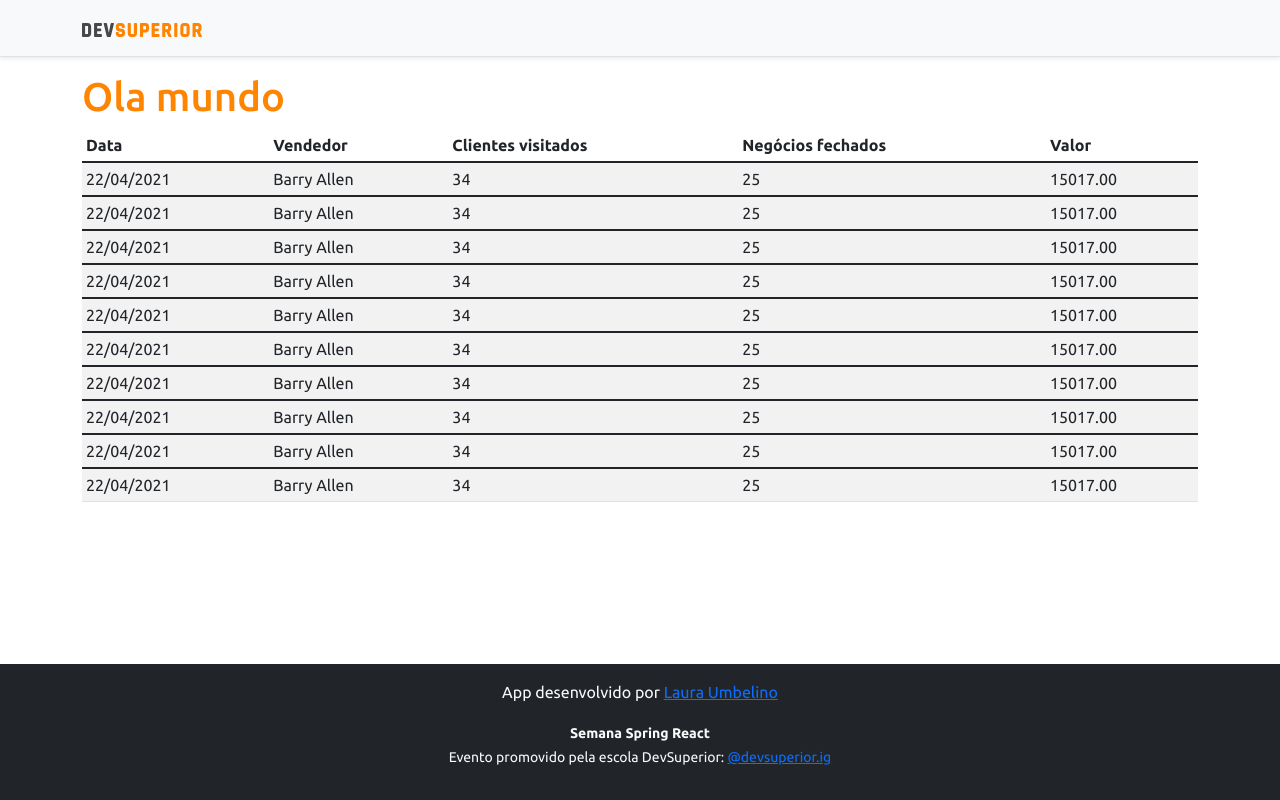
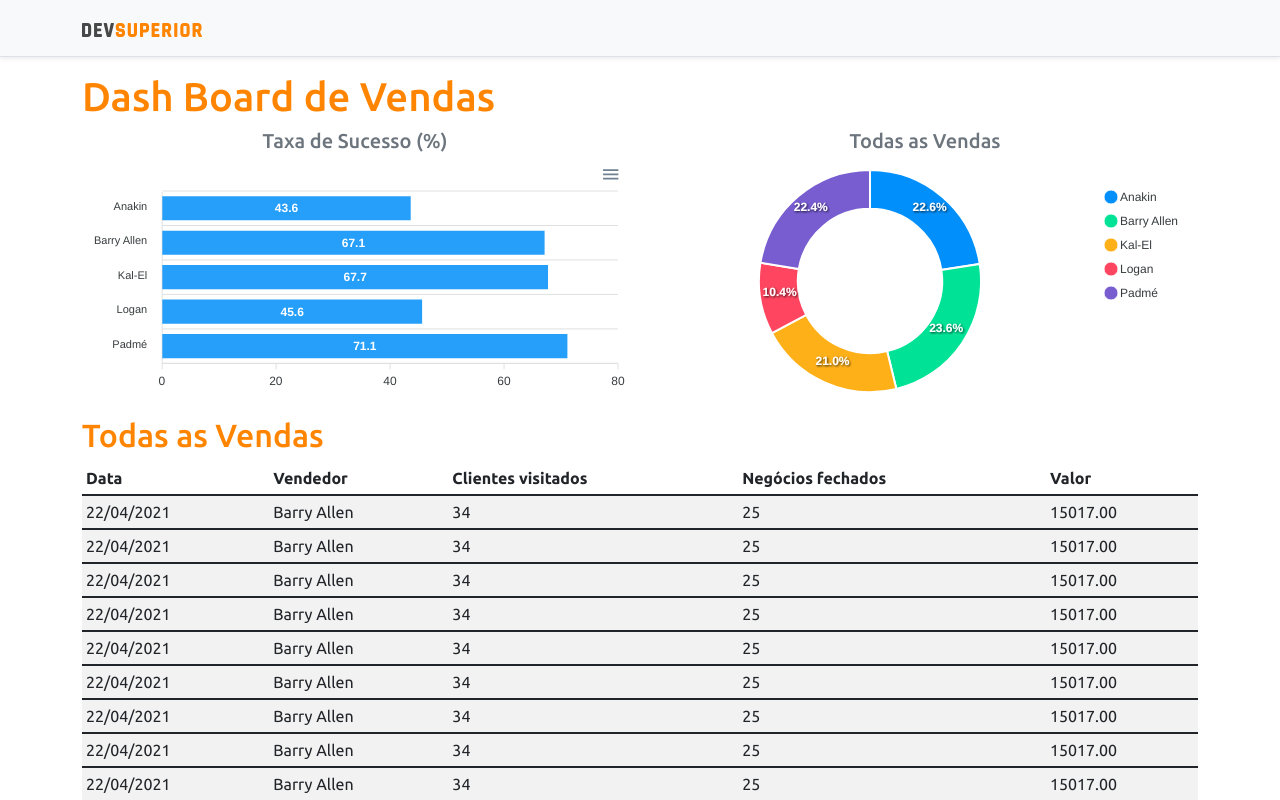
Before and after one commit to Lauraumbelino22/project-sds3, a React (Create React App) app in the folder frontend/: page / in a window 1280 px wide. Shown: the top 800 px of the page. Built offline with nearby package versions, Linux system fonts and the light colour scheme.

Commit message:
Static charts

```diff
--- a/frontend/package.json
+++ b/frontend/package.json
@@ -10,8 +10,10 @@
     "@types/node": "^12.0.0",
     "@types/react": "^17.0.0",
     "@types/react-dom": "^17.0.0",
+    "apexcharts": "^3.29.0",
     "bootstrap": "^5.1.3",
     "react": "^17.0.2",
+    "react-apexcharts": "^1.3.9",
     "react-dom": "^17.0.2",
     "react-scripts": "4.0.3",
     "typescript": "^4.1.2",
--- a/frontend/src/App.tsx
+++ b/frontend/src/App.tsx
@@ -1,6 +1,8 @@
 import DataTable from "components/DataTable";
 import Footer from "components/Footer";
 import NavBar from "components/NavBar";
+import BarChart from "components/BarChart";
+import DonutChart from "components/DonutChart";
 
 function App() {
   return (
@@ -8,7 +10,30 @@
 
       <NavBar />
       <div className="container">
-        <h1 className="text-primary">Ola mundo</h1>
+        <h1 className="text-primary py -3">Dash Board de Vendas</h1>
+
+        <div className="row px -3">
+          <div className="col-sm-6">
+            <h5 className="text-center text-secondary">Taxa de Sucesso (%)</h5>
+
+            <BarChart />
+            </div>
+
+
+              <div className="col-sm-6">
+                <h5 className="text-center text-secondary">Todas as Vendas</h5>
+
+                <DonutChart />
+
+              </div>
+
+            </div>
+
+            <div className="py -3">
+              <h2 className="text-primary">Todas as Vendas</h2>
+
+            </div>
+
             <DataTable />
           </div>
 
--- /dev/null
+++ b/frontend/src/components/BarChart/index.tsx
@@ -0,0 +1,41 @@
+import Chart from 'react-apexcharts';
+
+function BarChart() {
+
+    const options = {
+        plotOptions: {
+            bar: {
+                horizontal: true,
+            }
+        },
+    };
+
+    const mockData = {
+        labels: {
+            categories: ['Anakin', 'Barry Allen', 'Kal-El', 'Logan', 'Padmé']
+        },
+        series: [
+            {
+                name: "% Sucesso",
+                data: [43.6, 67.1, 67.7, 45.6, 71.1]
+            }
+        ]
+    };
+
+
+    return (
+        <Chart
+          options ={{...options, xaxis: mockData.labels }}
+          series ={mockData.series}
+          type="bar"
+          height="240"
+        />
+
+
+
+
+
+    );
+}
+
+export default BarChart;
--- /dev/null
+++ b/frontend/src/components/DonutChart/index.tsx
@@ -0,0 +1,33 @@
+import Chart from 'react-apexcharts';
+function DonutChart() {
+
+    const mockData = {
+        series: [477138, 499928, 444867, 220426, 473088],
+        labels: ['Anakin', 'Barry Allen', 'Kal-El', 'Logan', 'Padmé']
+    }
+
+    const options = {
+        legend: {
+            show: true
+        }
+    }
+
+
+
+
+    return (
+
+        <Chart
+          options ={{...options, labels: mockData.labels }}
+          series ={mockData.series}
+          type="donut"
+          height="240"
+        />
+
+
+
+
+
+    );
+}
+export default DonutChart;
```
Also changed, not shown: 1 other file (tests, documents, lock files or other folders). Lines whose indentation alone changed are shown as unchanged.
